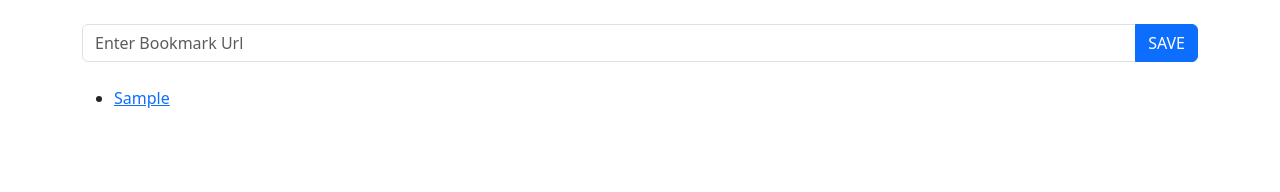
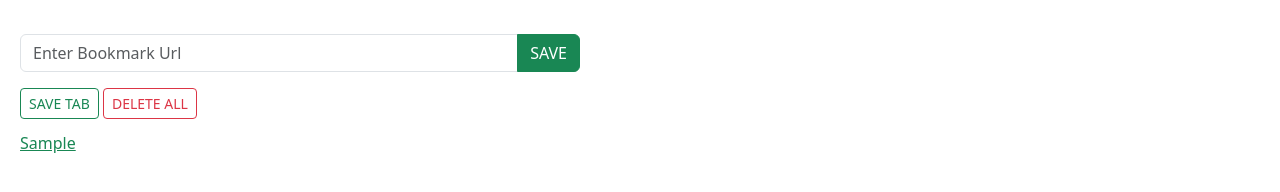
Before and after one commit to mqtech25/vanillaJS, a browser extension: page search-bookmark/index.html in a window 1280 px wide. Both pictures are taken after typing "Sample" into the empty fields and a click on the button "SAVE". Drawn offline with nearby package versions, Linux system fonts and the light colour scheme.

Commit message:
google expension complated

```diff
--- a/search-bookmark/index.html
+++ b/search-bookmark/index.html
@@ -8,15 +8,18 @@
     <link rel="stylesheet" href="style.css">
 </head>
 <body>
-    <div class="container">
+    <div class="wrapper">
         <div class="row">
             <div class="col-sm-12">
                 <!-- Search form -->
-             <div class="input-group my-4">
-                <input type="text" name="" id="input-el" class="form-control" placeholder="Enter Bookmark Url">
-                <button class="btn btn-primary" id="input-btn">SAVE</button>
+             <div class="input-group mt-4 mb-2">
+                <input type="text" name="" id="input-el" class="form-control" placeholder="Enter Bookmark Url" required>
+                <button class="btn btn-success" id="input-btn">SAVE</button>
              </div>
-             <ul id="inputList"></ul>
+             <button class="btn btn-outline-success btn-sm my-2" id="input-SaveBtn">SAVE TAB</button>
+             <button class="btn btn-outline-danger btn-sm my-2" id="input-DelBtn">DELETE ALL</button>
+             <ul id="inputList" class="nav flex-column"></ul>
+
             </div>
         </div>
     </div>
--- a/search-bookmark/script.js
+++ b/search-bookmark/script.js
@@ -1,23 +1,72 @@
 const saveBtn = document.getElementById('input-btn');
 const inputEl = document.getElementById('input-el')
 const inputList = document.getElementById('inputList')
+const deleteBtn = document.getElementById('input-DelBtn')
+const inputSaveBtn= document.getElementById('input-SaveBtn')
 
 let inputArry= [];
+
+
+
+// Json.parse to convert an JSON string to Array or object
+const storageInput = JSON.parse(localStorage.getItem('inputList'));
+
+    if(storageInput){
+        deleteBtn.style.display="inline-block"
+        inputSaveBtn.style.display="inline-block"
+        // inputArry=storageInput
+        rendorLead(storageInput)
+    }
+
+
     saveBtn.addEventListener('click',function(){
+
+        if(inputEl.value!=""){
+            deleteBtn.style.display="inline-block"
+            inputSaveBtn.style.display="inline-block"
 
             let newItem = inputEl.value;
 
             if(newItem){
                 inputArry.push(newItem)
+                // Json.stringify to convert an Array or object to JSON string
+            localStorage.setItem('inputList',JSON.stringify(inputArry))
                 inputEl.value =""
-        rendorLead()
+                rendorLead(inputArry)
+            }
+        }else{
+            alert("please enter a input");
         }
     })
 
-function rendorLead() {
+    deleteBtn.addEventListener('dblclick',function(){
+        // localStorage.clear()
+        localStorage.removeItem('inputList')
+        inputArry=[]
+        // location.reload();
+        rendorLead(inputArry);
+        deleteBtn.style.display="none"
+        inputSaveBtn.style.display="none"
+
+    });
+
+    inputSaveBtn.addEventListener('click',function(){
+
+        chrome.tabs.query({active:true,currentWindow:true},function(tabs){
+            let tabList =tabs[0].url;
+            inputArry.push(tabList)
+            localStorage.setItem('inputList',JSON.stringify(inputArry))
+            rendorLead(inputArry)
+
+        })
+    })
+
+    function rendorLead(leads) {
         let listItem=""
-    for (let i = 0; i < inputArry.length; i++) {
-        listItem= `<li> <a href="${inputArry[i]}" target="_blank"> ${inputArry[i]} </a> </li>`;
+
+        for (let i = 0; i < leads.length; i++) {
+            listItem += `<li class="nav-item my-1"> <a href="${leads[i]}" class="text-success fw-500 " target="_blank">
+            ${leads[i]} </a> </li>`;
         }
-    inputList.innerHTML += listItem
+            inputList.innerHTML = listItem
     }
--- a/search-bookmark/style.css
+++ b/search-bookmark/style.css
@@ -0,0 +1,4 @@
+.wrapper{
+    width: 600px;
+    padding: 10px 20px;
+}
```
Also changed, not shown: search-bookmark/favicon.png (added), search-bookmark/manifest.json (added). Lines whose indentation alone changed are shown as unchanged.
